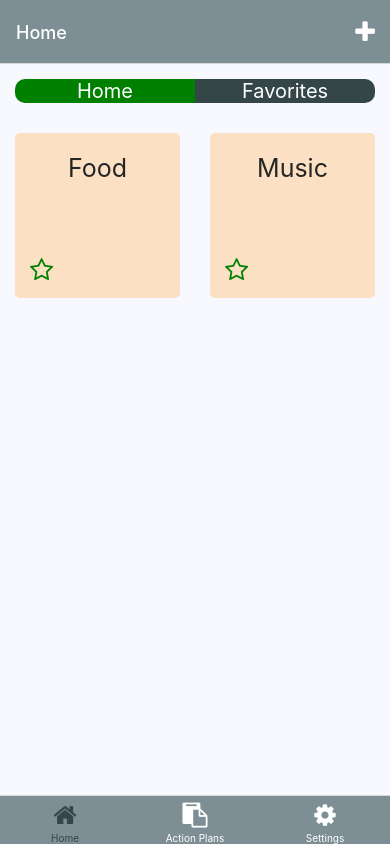
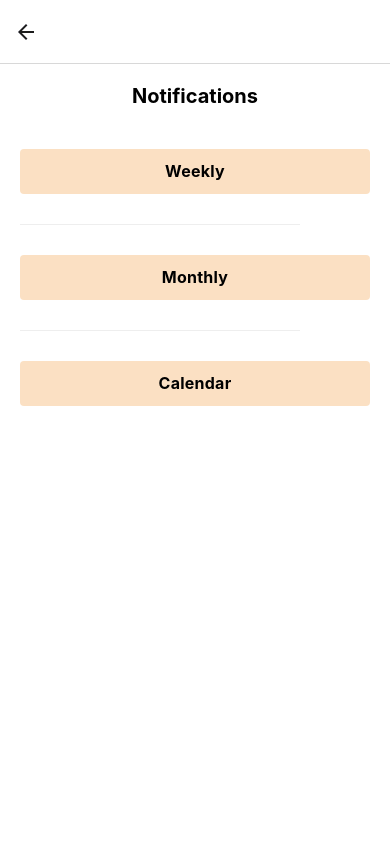
Before and after one commit to marker6275/Note-To-Self-App, a React Native app: screen /Notifs in a window 390 px wide. Built offline with nearby package versions, Linux system fonts and the light colour scheme; what expo-linking would draw is missing.

Commit message:
Create notifications screen

```diff
--- a/navigation/index.tsx
+++ b/navigation/index.tsx
@@ -18,6 +18,7 @@ import NotFoundScreen from '../screens/NotFoundScreen';
 import TabOneScreen from '../screens/Homescreen';
 import TabTwoScreen from '../screens/ActionPlan';
 import { RootStackParamList, RootTabParamList, RootTabScreenProps } from '../types';
+import Notifications from '../screens/Notifications';
 import LinkingConfiguration from './LinkingConfiguration';
 import ExtraHelp from '../Action Plans/ExtraHelp';
 import Plan3 from '../Action Plans/Plan3';
@@ -51,6 +52,7 @@ function RootNavigator() {
       <Stack.Screen name="NotFound" component={NotFoundScreen} options={{ title: 'Oops!' }}/>
       <Stack.Screen name="Homescreen" component={TabOneScreen} options={{ title: 'Home' }}/>
       <Stack.Screen name="ExtraHelp" component={ExtraHelp} options={{ title: "I Need Extra Help" }}/>
+      <Stack.Screen name="Notifs" component={Notifications} options={{ title: ' ' }}/>
       <Stack.Screen name="Grade1" component={Plan1} options={{ title: ' ' }}/>
       <Stack.Screen name="Grade2" component={Plan2} options={{ title: ' ' }}/>
       <Stack.Screen name="Grade3" component={Plan3} options={{ title: ' ' }}/>
--- /dev/null
+++ b/screens/Notifications.tsx
@@ -0,0 +1,56 @@
+import { StyleSheet, TouchableOpacity, TouchableWithoutFeedback, Image } from 'react-native';
+import Button from '../components/Button';
+import { Text, View } from '../components/Themed';
+import { RootStackScreenProps } from '../types';
+
+export default function Notifications({ navigation }: RootStackScreenProps<'Notifs'>) {
+  return (
+    <View style={styles.container}>
+
+        <Text style={styles.title}>Notifications</Text>
+        <View style={styles.separator} lightColor="transparent" darkColor="transparent" />
+
+        <Button title="Weekly" onPress={() => navigation.navigate('NotFound')}/>
+        <View style={styles.separator} lightColor="#eee" darkColor="rgba(255,255,255,0.1)" />
+
+        <Button title="Monthly" onPress={() => navigation.navigate('NotFound')}/>
+        <View style={styles.separator} lightColor="#eee" darkColor="rgba(255,255,255,0.1)" />
+
+        <Button title="Calendar" onPress={() => navigation.navigate('NotFound')}/>
+
+    </View>
+  );
+}
+
+const styles = StyleSheet.create({
+  container: {
+    flex: 1,
+    // alignItems: 'center',
+    // justifyContent: 'center',
+    padding: 20,
+  },
+  title: {
+    fontSize: 20,
+    fontWeight: 'bold',
+    textAlign: 'center',
+  },
+  link: {
+    marginTop: 15,
+    paddingVertical: 15,
+  },
+  linkText: {
+    fontSize: 14,
+    color: '#2e78b7',
+  },
+  image: {
+    flex: 0.5,
+    width: 100,
+    resizeMode: 'contain',
+  },
+  separator: {
+    marginTop: 10,
+    marginBottom: 30,
+    height: 1,
+    width: '80%',
+  },
+});
--- a/screens/Settings.tsx
+++ b/screens/Settings.tsx
@@ -14,7 +14,7 @@ export default ( {navigation}: {navigation: any} ) => {
     <View style={styles.container}>
       {/* <Text style={styles.item} onPress={() => navigation.navigate('NotFound')}>Notifications</Text>
       <Text style={styles.item} onPress={() => navigation.navigate('NotFound')}>Settings</Text> */}
-      <Button onPress={() => navigation.navigate('NotFound')} title={'Notifications'}/>
+      <Button onPress={() => navigation.navigate('Notifs')} title={'Notifications'}/>
       <Button onPress={() => navigation.navigate('NotFound')} title={'Settings'}/>
       <Button onPress={() => navigation.navigate('NotFound')} title={'Account'}/>
       <Button onPress={() => navigation.navigate('NotFound')} title={'Our Mission'}/>
--- a/types.tsx
+++ b/types.tsx
@@ -25,6 +25,7 @@ export type RootStackParamList = {
   Grade1: undefined;
   Grade2: undefined;
   Grade3: undefined;
+  Notifs: undefined;
   Congrats: undefined;
   Favorites: undefined;
   AddCard: undefined;
```
